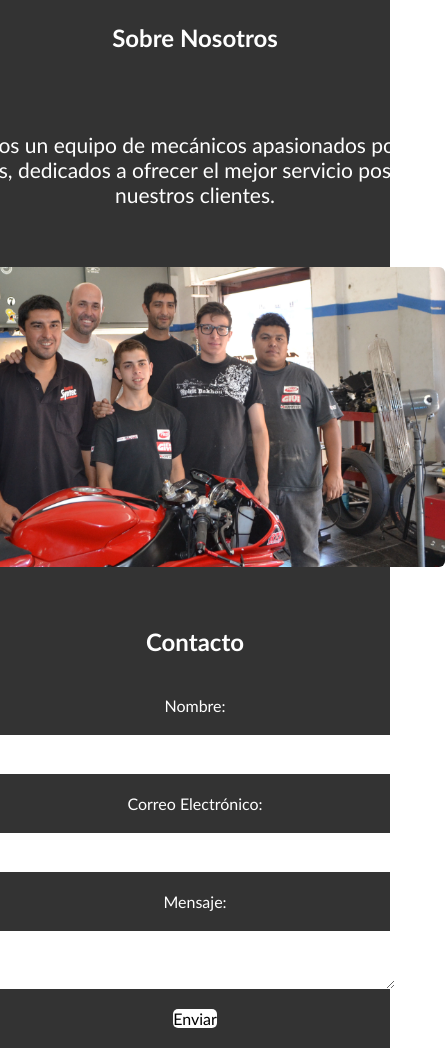
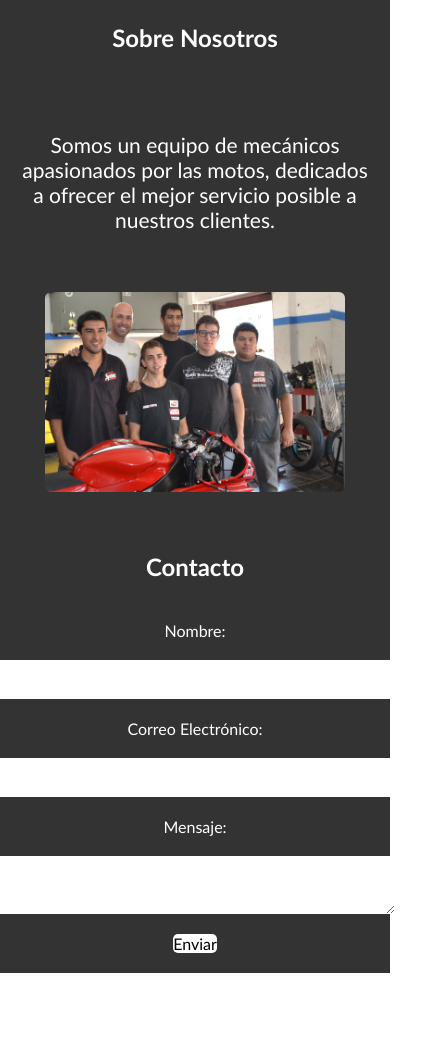
Before and after one commit to Neo3691102/chatbot-basico, a website: page index.html in a window 390 px wide. Shown: the part 1815-2863 px from the top of the page, 445 px wide, since content can reach past the window. After the commit the page ends 2788 px from the top, so only its background shows below. Drawn offline with Linux system fonts and the light colour scheme.

Commit message:
Se agrega responsividad a la seccion sobre nosotros

```diff
--- a/styles/components/_footer.scss
+++ b/styles/components/_footer.scss
@@ -71,6 +71,13 @@
             object-fit: cover;
             border-radius: 6px;
         }
+
+        @media screen and (max-width: 480px){
+            img{
+                width: 300px;
+                height: 200px;
+            }
+        }
     }
 
     .contacto{
```
Also changed, not shown: styles/style.css, 1 other file.
